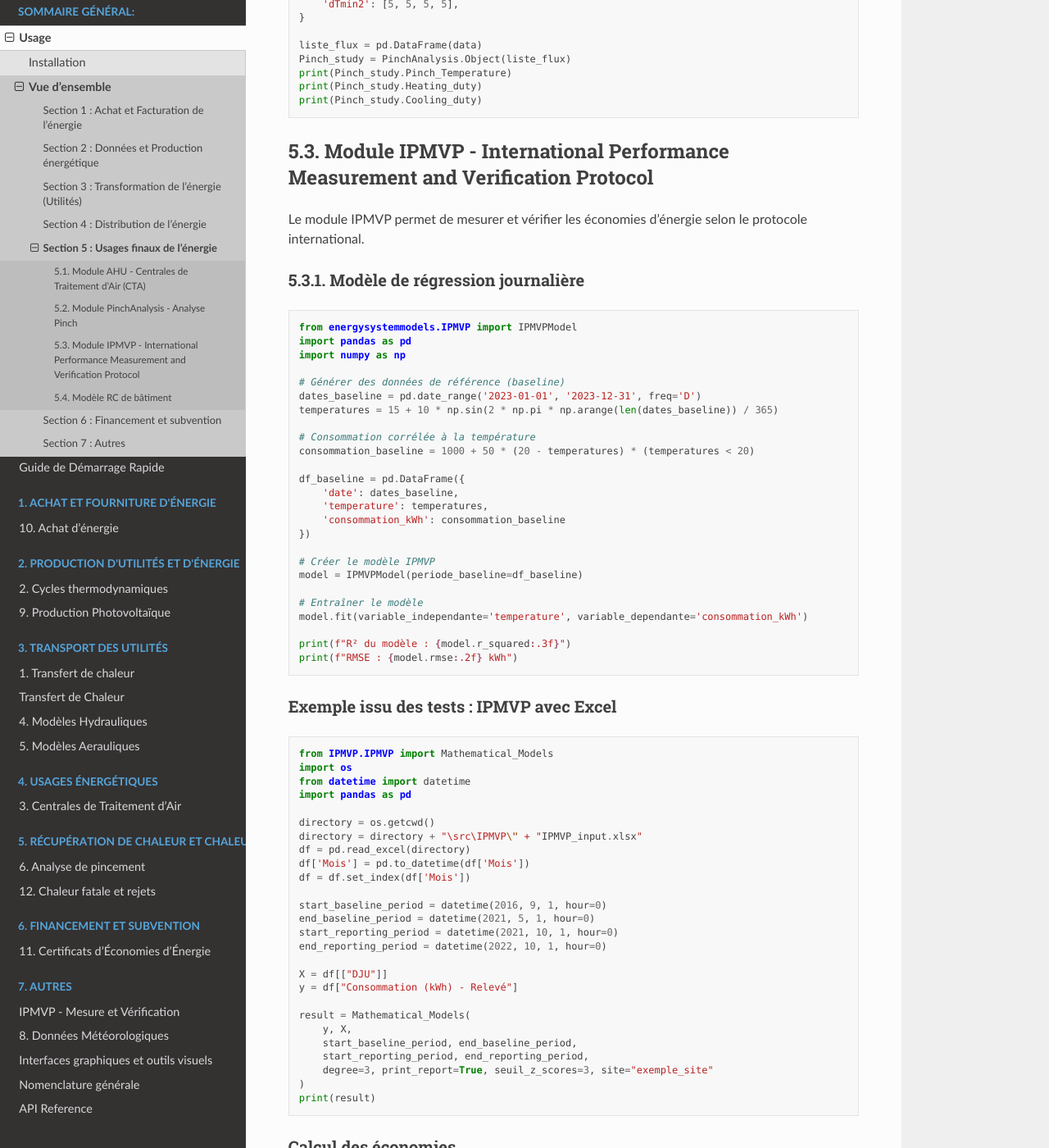
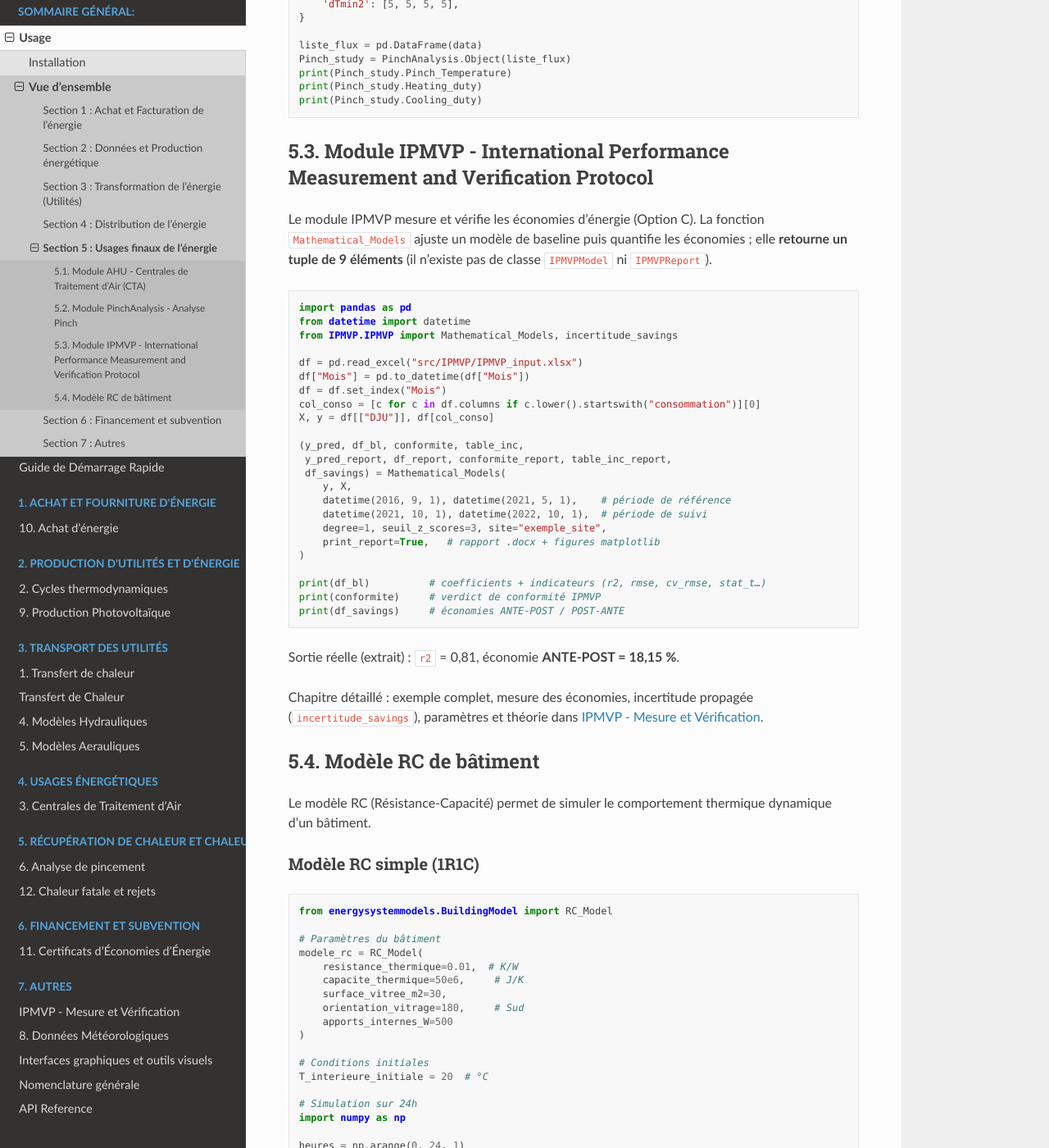
Before and after one commit to ZoheirHADID/EnergySystemModels-fr, a Sphinx documentation site: the page built from docs/source/usage/section-5-usages-finaux.rst, in a window 1280 px wide and 1400 px high, scrolled down 7547 px. Shown: the whole window at 82% size. Built offline with Sphinx 7.4.7 and the Read the Docs theme 3.1.0, drawn with Linux system fonts in a browser that asks for light colours; some of the changed text lies outside the part shown.

Commit message:
2026-07-08-VF-giberville

```diff
--- a/docs/source/usage/section-5-usages-finaux.rst
+++ b/docs/source/usage/section-5-usages-finaux.rst
@@ -414,179 +414,41 @@ Exemple issu des tests : PinchAnalysis sur données réelles
 5.3. Module IPMVP - International Performance Measurement and Verification Protocol
 ------------------------------------------------------------------------------------
 
-Le module IPMVP permet de mesurer et vérifier les économies d'énergie selon le protocole international.
-
-5.3.1. Modèle de régression journalière
-~~~~~~~~~~~~~~~~~~~~~~~~~~~~~~~~~~~~~~~~
+Le module IPMVP mesure et vérifie les économies d'énergie (Option C). La
+fonction ``Mathematical_Models`` ajuste un modèle de baseline puis quantifie les
+économies ; elle **retourne un tuple de 9 éléments** (il n'existe pas de classe
+``IPMVPModel`` ni ``IPMVPReport``).
 
 .. code-block:: python
 
-   from energysystemmodels.IPMVP import IPMVPModel
    import pandas as pd
-   import numpy as np
+   from datetime import datetime
+   from IPMVP.IPMVP import Mathematical_Models, incertitude_savings
 
-   # Générer des données de référence (baseline)
-   dates_baseline = pd.date_range('2023-01-01', '2023-12-31', freq='D')
-   temperatures = 15 + 10 * np.sin(2 * np.pi * np.arange(len(dates_baseline)) / 365)
+   df = pd.read_excel("src/IPMVP/IPMVP_input.xlsx")
+   df["Mois"] = pd.to_datetime(df["Mois"])
+   df = df.set_index("Mois")
+   col_conso = [c for c in df.columns if c.lower().startswith("consommation")][0]
+   X, y = df[["DJU"]], df[col_conso]
 
-   # Consommation corrélée à la température
-   consommation_baseline = 1000 + 50 * (20 - temperatures) * (temperatures < 20)
-
-   df_baseline = pd.DataFrame({
-       'date': dates_baseline,
-       'temperature': temperatures,
-       'consommation_kWh': consommation_baseline
-   })
-
-   # Créer le modèle IPMVP
-   model = IPMVPModel(periode_baseline=df_baseline)
-
-   # Entraîner le modèle
-   model.fit(variable_independante='temperature', variable_dependante='consommation_kWh')
-
-   print(f"R² du modèle : {model.r_squared:.3f}")
-   print(f"RMSE : {model.rmse:.2f} kWh")
-
-Exemple issu des tests : IPMVP avec Excel
-~~~~~~~~~~~~~~~~~~~~~~~~~~~~~~~~~~~~~~~~~
-
-.. code-block:: python
-
-   from IPMVP.IPMVP import Mathematical_Models
-   import os
-   from datetime import datetime
-   import pandas as pd
-
-   directory = os.getcwd()
-   directory = directory + "\src\IPMVP\" + "IPMVP_input.xlsx"
-   df = pd.read_excel(directory)
-   df['Mois'] = pd.to_datetime(df['Mois'])
-   df = df.set_index(df['Mois'])
-
-   start_baseline_period = datetime(2016, 9, 1, hour=0)
-   end_baseline_period = datetime(2021, 5, 1, hour=0)
-   start_reporting_period = datetime(2021, 10, 1, hour=0)
-   end_reporting_period = datetime(2022, 10, 1, hour=0)
-
-   X = df[["DJU"]]
-   y = df["Consommation (kWh) - Relevé"]
-
-   result = Mathematical_Models(
+   (y_pred, df_bl, conformite, table_inc,
+    y_pred_report, df_report, conformite_report, table_inc_report,
+    df_savings) = Mathematical_Models(
        y, X,
-       start_baseline_period, end_baseline_period,
-       start_reporting_period, end_reporting_period,
-       degree=3, print_report=True, seuil_z_scores=3, site="exemple_site"
-   )
-   print(result)
-
-Calcul des économies
-~~~~~~~~~~~~~~~~~~~~~
-
-.. code-block:: python
-
-   # Données de la période de reporting (après travaux)
-   dates_reporting = pd.date_range('2024-01-01', '2024-12-31', freq='D')
-   temperatures_reporting = 15 + 10 * np.sin(2 * np.pi * np.arange(len(dates_reporting)) / 365)
-
-   # Consommation réelle après travaux (réduction de 20%)
-   consommation_reporting = (1000 + 50 * (20 - temperatures_reporting) *
-                              (temperatures_reporting < 20)) * 0.80
-
-   df_reporting = pd.DataFrame({
-       'date': dates_reporting,
-       'temperature': temperatures_reporting,
-       'consommation_kWh': consommation_reporting
-   })
-
-   # Calculer les économies
-   economies = model.calculer_economies(df_reporting)
-
-   print(f"\n=== RÉSULTATS IPMVP ===")
-   print(f"Consommation baseline ajustée : {economies['baseline_ajustee_kWh']:.0f} kWh")
-   print(f"Consommation réelle : {economies['consommation_reelle_kWh']:.0f} kWh")
-   print(f"Économies réalisées : {economies['economies_kWh']:.0f} kWh")
-   print(f"Taux d'économie : {economies['taux_economie_pct']:.1f}%")
-   print(f"Incertitude : ±{economies['incertitude_pct']:.1f}%")
-
-5.3.2. Modèle hebdomadaire
-~~~~~~~~~~~~~~~~~~~~~~~~~~~
-
-.. code-block:: python
-
-   from energysystemmodels.IPMVP import IPMVPModel
-   import pandas as pd
-
-   # Données hebdomadaires
-   dates_hebdo = pd.date_range('2023-01-01', '2023-12-31', freq='W')
-
-   df_hebdo_baseline = pd.DataFrame({
-       'semaine': range(len(dates_hebdo)),
-       'temperature_moy': 15 + 8 * np.sin(2 * np.pi * np.arange(len(dates_hebdo)) / 52),
-       'production_unite': 1000 + 200 * np.random.random(len(dates_hebdo)),
-       'consommation_kWh': 7000 + np.random.normal(0, 500, len(dates_hebdo))
-   })
-
-   # Modèle multi-variables
-   model_hebdo = IPMVPModel(periode_baseline=df_hebdo_baseline)
-   model_hebdo.fit(
-       variables_independantes=['temperature_moy', 'production_unite'],
-       variable_dependante='consommation_kWh'
+       datetime(2016, 9, 1), datetime(2021, 5, 1),    # période de référence
+       datetime(2021, 10, 1), datetime(2022, 10, 1),  # période de suivi
+       degree=1, seuil_z_scores=3, site="exemple_site",
+       print_report=True,   # rapport .docx + figures matplotlib
    )
 
-   print(f"R² du modèle hebdomadaire : {model_hebdo.r_squared:.3f}")
+   print(df_bl)          # coefficients + indicateurs (r2, rmse, cv_rmse, stat_t…)
+   print(conformite)     # verdict de conformité IPMVP
+   print(df_savings)     # économies ANTE-POST / POST-ANTE
 
-5.3.3. Modèle mensuel
-~~~~~~~~~~~~~~~~~~~~~~
+Sortie réelle (extrait) : ``r2`` = 0,81, économie **ANTE-POST = 18,15 %**.
 
-.. code-block:: python
-
-   from energysystemmodels.IPMVP import IPMVPModel
-   import pandas as pd
-
-   # Données mensuelles de consommation
-   mois = ['Jan', 'Fév', 'Mar', 'Avr', 'Mai', 'Jun',
-           'Jul', 'Aoû', 'Sep', 'Oct', 'Nov', 'Déc']
-
-   df_mensuel = pd.DataFrame({
-       'mois': mois,
-       'dju_chauffage': [450, 380, 310, 180, 80, 20, 0, 0, 50, 150, 280, 400],
-       'consommation_gaz_kWh': [45000, 38000, 31000, 18000, 8000, 2000,
-                                 0, 0, 5000, 15000, 28000, 40000]
-   })
-
-   # Modèle mensuel
-   model_mensuel = IPMVPModel(periode_baseline=df_mensuel)
-   model_mensuel.fit(
-       variable_independante='dju_chauffage',
-       variable_dependante='consommation_gaz_kWh'
-   )
-
-   print(f"\nModèle mensuel :")
-   print(f"R² : {model_mensuel.r_squared:.3f}")
-   print(f"Coefficient DJU : {model_mensuel.coefficients['dju_chauffage']:.2f} kWh/DJU")
-
-Rapport IPMVP complet
-~~~~~~~~~~~~~~~~~~~~~~
-
-.. code-block:: python
-
-   from energysystemmodels.IPMVP import IPMVPReport
-
-   # Générer un rapport complet
-   rapport = IPMVPReport(
-       model=model,
-       periode_baseline=df_baseline,
-       periode_reporting=df_reporting,
-       description_projet="Isolation de l'enveloppe et optimisation CVC",
-       cout_travaux=150000,
-       cout_energie=0.10  # €/kWh
-   )
-
-   # Générer le rapport
-   rapport.generer_rapport(fichier='rapport_ipmvp.pdf')
-
-   # Afficher le résumé
-   print(rapport.get_summary())
+Chapitre détaillé : exemple complet, mesure des économies, incertitude propagée
+(``incertitude_savings``), paramètres et théorie dans :doc:`../007-ipmvp/index`.
 
 5.4. Modèle RC de bâtiment
 ---------------------------
```
